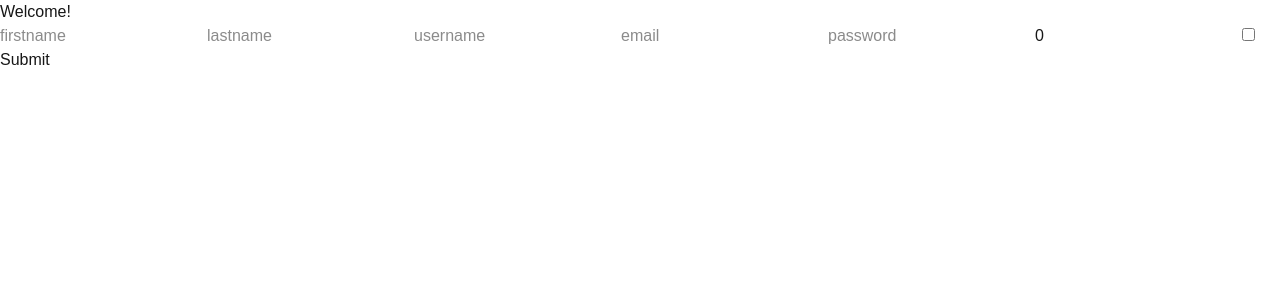
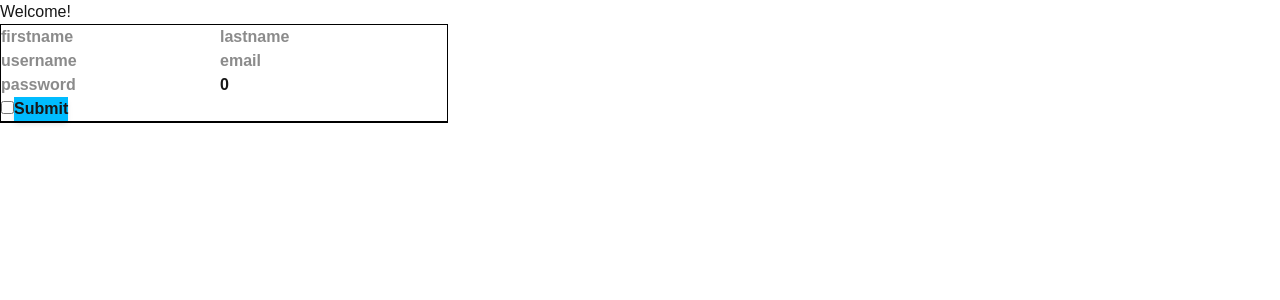
Before and after one commit to MelinaNorton/nest-practice-2, a Next.js app in the folder frontend/: page /example in a window 1280 px wide. Shown: the top 300 px of the page. Built offline with nearby package versions, Linux system fonts and the light colour scheme.

Commit message:
cleaned up POST form with some tailwind

```diff
--- a/frontend/src/app/example/components/postPerson.tsx
+++ b/frontend/src/app/example/components/postPerson.tsx
@@ -31,6 +31,14 @@ const AddPerson = () => {
             .post("http://localhost:33333/auth/signup", newPerson)
             .then((response) =>{
                 setResponse("Successful Post!");
+                setFirst("");
+                setLast("");
+                setUser("");
+                setEmail("");
+                setAge(0);
+                setCool(false);
+                setPass("");
+                setResponse("");
             })
             .catch((error) => {
                 setResponse("Unsuccessful Post :(!");
@@ -43,7 +51,7 @@ const AddPerson = () => {
 //state (something empty or null), and if a change-event is detected the new value
 //is set
     return (
-        <div>
+        <div className="max-w-md flex-row font-semibold border border-black divide-y divide-black">
             <form onSubmit ={handleSubmit}>
                 <input
                 id="firstname"
@@ -94,7 +102,7 @@ const AddPerson = () => {
                 checked={isCool}
                 onChange={(e) => setCool(e.target.checked)}
                 />
-                <button type="submit">Submit</button>
+                <button type="submit" className="shadow-md bg-sky-400 hover:bg-sky-200">Submit</button>
             </form>
             <p>{responseMessage}</p>
         </div>
```
